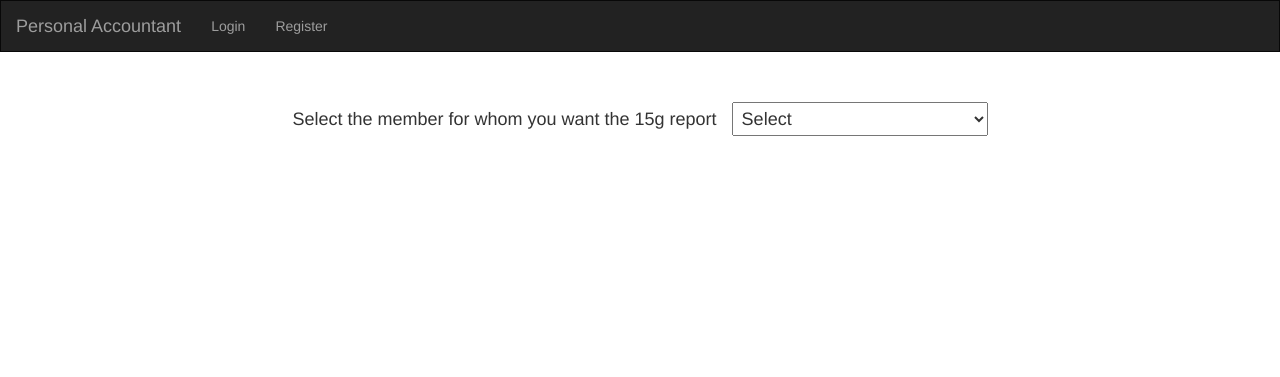
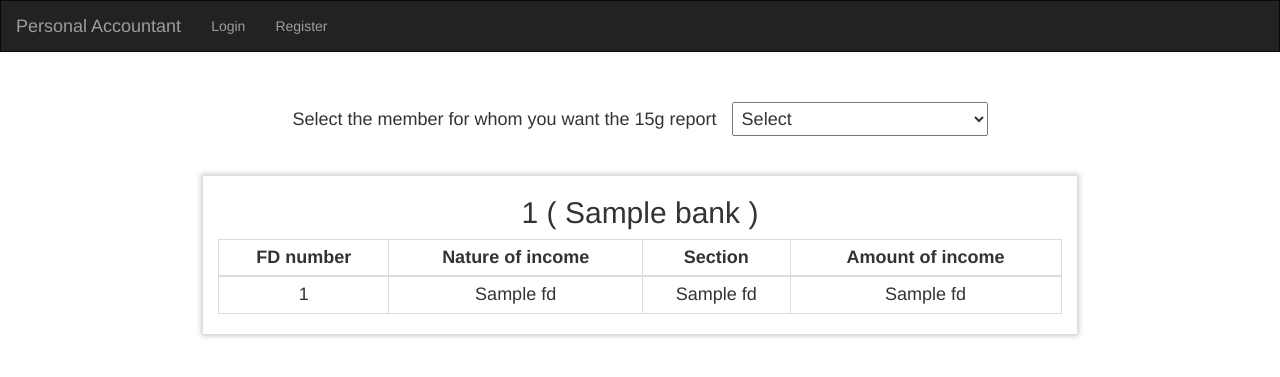
Before and after one commit to sannidhiteredesai/PersonalAccountant, a Flask app: template pa/ui/templates/report15g/report15g.html in a window 1280 px wide. Shown: the top 377 px of the page. Run offline with Flask 2, Linux system fonts and the light colour scheme; the template is opened without the code that fills it: most values are stand-ins (such as "Sample title", 1, 10 or a date in 2020); some libraries are stand-ins or nearby versions.

Commit message:
Displaying 15g report

```diff
--- a/pa/ui/templates/report15g/report15g.html
+++ b/pa/ui/templates/report15g/report15g.html
@@ -1,4 +1,14 @@
 {% extends "base.html" %}
+
+{% block styles %}
+    {{super()}}
+
+    <style>
+        th {
+          text-align: center;
+        }
+    </style>
+{% endblock %}
 
 {% block app_content %}
 
@@ -21,6 +31,42 @@
                 </select>
                 <noscript><input type="submit" value="Submit"></noscript>
             </form>
+
+            {% if report %}
+                {% for bank, fds in report.items() %}
+                <div class="row">
+                    <br>
+                    <br>
+                    <div class="col-md-8 col-md-offset-2"
+                         style="box-shadow: 0 0px 5px 2px rgba(0, 0, 0, 0.2);">
+                        <h2>{{bank[0]}} ( {{bank[1]}} )</h2>
+                        <table class="table table-hover table-condensed table-responsive table-bordered"
+                               id="report_table">
+                            <thead>
+                                <tr>
+                                    <th>FD number</th>
+                                    <th>Nature of income</th>
+                                    <th>Section</th>
+                                    <th>Amount of income</th>
+                                </tr>
+                            </thead>
+                            <tbody>
+                                {% for fd in fds %}
+                                <tr>
+                                    <td>{{fd[0]}}</td>
+                                    <td>{{fd[1]}}</td>
+                                    <td>{{fd[2]}}</td>
+                                    <td>{{fd[3]}}</td>
+                                </tr>
+                                {% endfor %}
+                            </tbody>
+                        </table>
+                    </div>
+                </div>
+                <br>
+                {% endfor %}
+            {% endif %}
+
             {% else %}
             Members not found!! Please add members by <a href="/allMembers"><u>clicking here</u></a>.
             {% endif %}
```
Also changed, not shown: pa/pa/report15g.py (+14 -4 lines).
